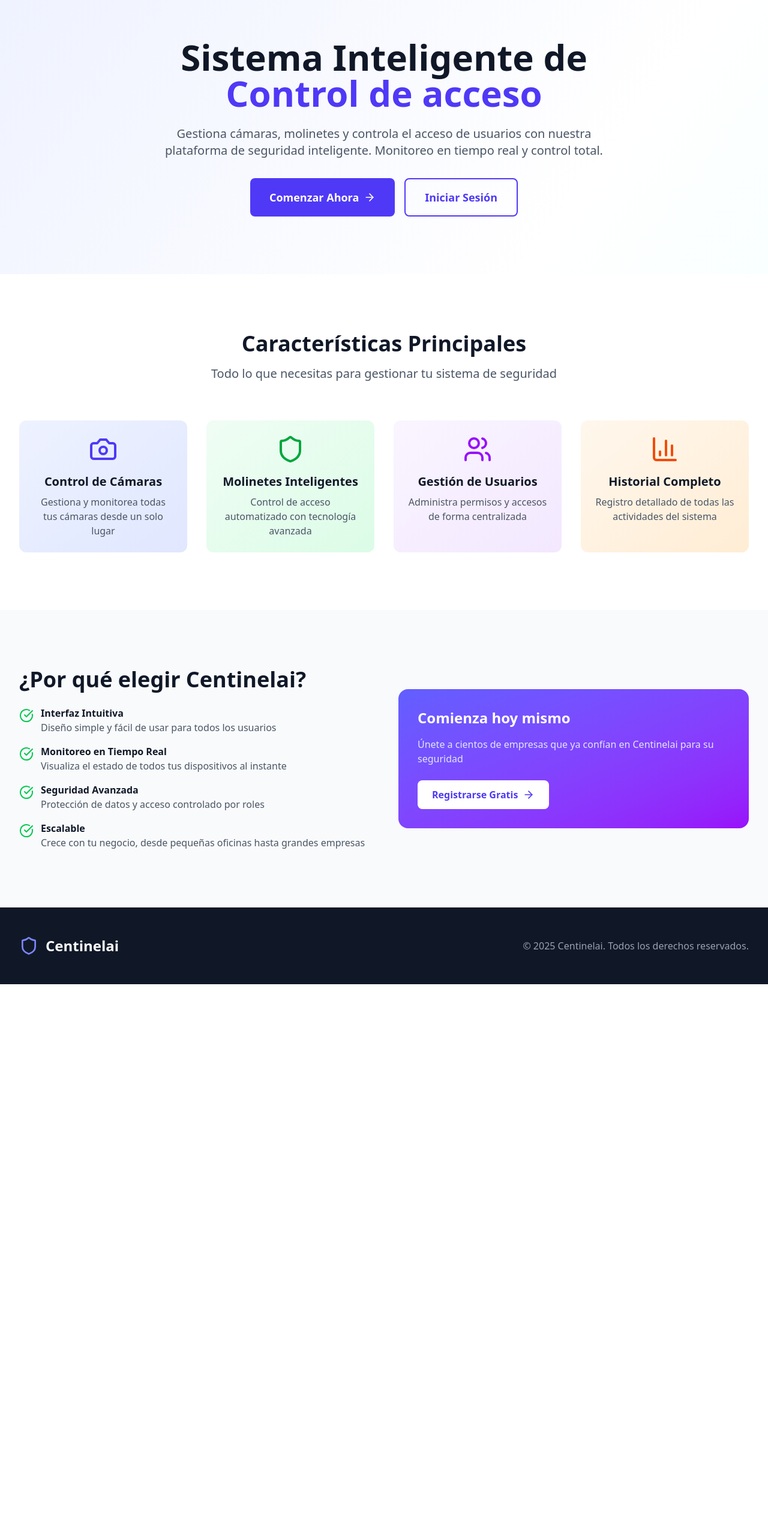
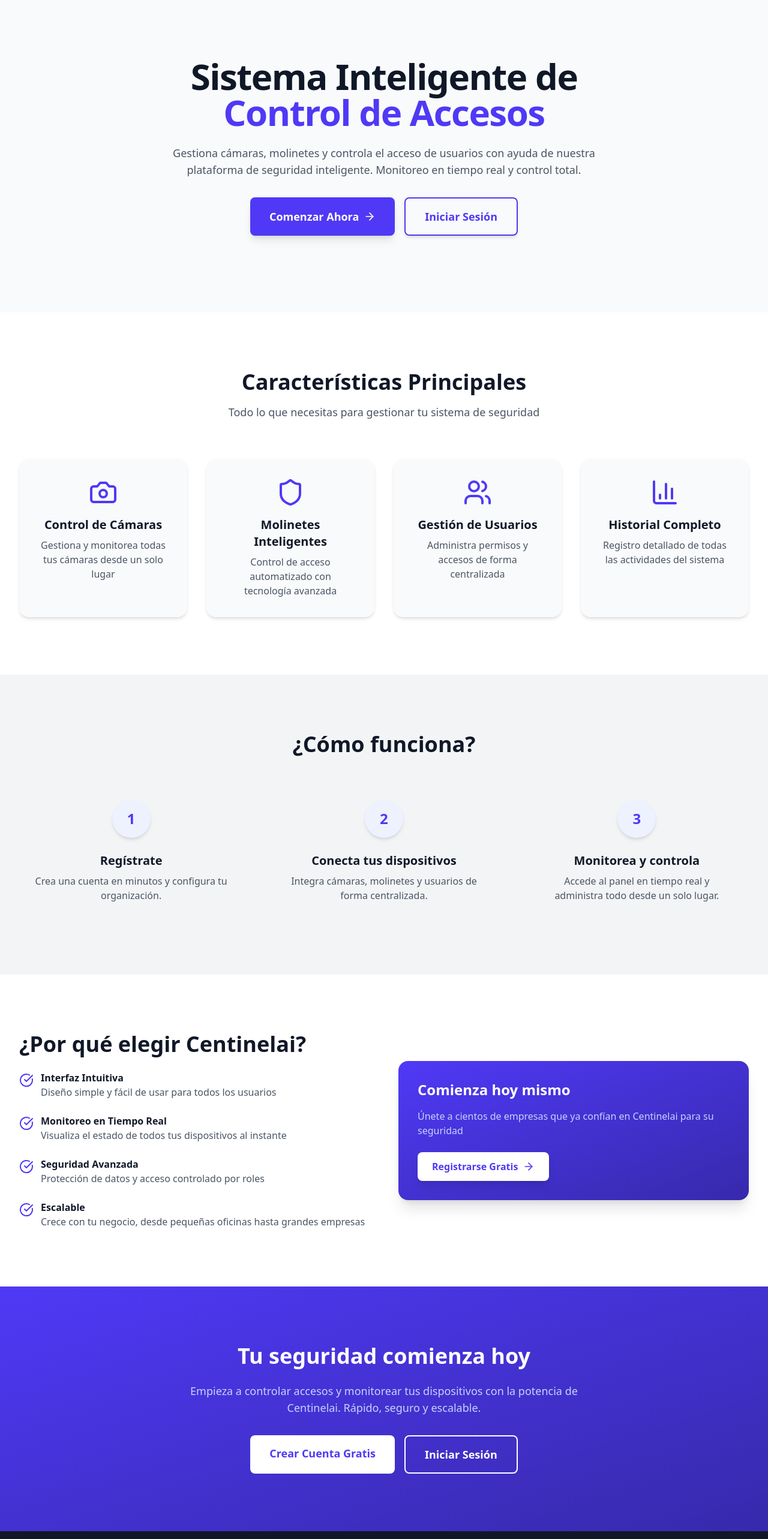
Before and after one commit to m1ca000/CentinelAi2025, a React (Vite) app in the folder Fullstack/Front/: page / in a window 1280 px wide. Shown: the part 100-2666 px from the top of the page at 60% size. Before the commit the page ends 1741 px from the top, so only its background shows below. Built offline with nearby package versions, Linux system fonts and the light colour scheme; no server answers.

Commit message:
fix: Un par de arreglos

```diff
--- a/Fullstack/Front/package.json
+++ b/Fullstack/Front/package.json
@@ -14,6 +14,7 @@
     "@tailwindcss/vite": "^4.1.8",
     "axios": "^1.9.0",
     "dotenv": "^17.2.1",
+    "framer-motion": "^12.23.24",
     "latest": "^0.2.0",
     "lucide-react": "^0.511.0",
     "react": "^19.1.0",
--- a/Fullstack/Front/src/pages/LandingPage.tsx
+++ b/Fullstack/Front/src/pages/LandingPage.tsx
@@ -1,17 +1,34 @@
 import React from 'react';
 import { Link } from 'react-router-dom';
+import { motion } from 'framer-motion';
 import { Shield, Camera, Users, BarChart3, ArrowRight, CheckCircle } from 'lucide-react';
+
+// Variantes de animación para Framer Motion
+const containerVariants = {
+  hidden: { opacity: 0 },
+  visible: {
+    opacity: 1,
+    transition: {
+      staggerChildren: 0.1, // Anima los hijos con un retraso
+    },
+  },
+};
+
+const itemVariants = {
+  hidden: { y: 20, opacity: 0 },
+  visible: { y: 0, opacity: 1, transition: { duration: 0.6 } },
+};
 
 export const LandingPage: React.FC = () => {
   return (
-    <div className="min-h-screen bg-gradient-to-br from-indigo-50 via-white to-cyan-50">
+    <div className="min-h-screen bg-gray-50 text-gray-900">
       {/* Header */}
       <header className="bg-white/80 backdrop-blur-md border-b border-gray-200 sticky top-0 z-50">
         <div className="max-w-7xl mx-auto px-4 sm:px-6 lg:px-8">
           <div className="flex justify-between items-center py-4">
             <div className="flex items-center">
               <Shield className="h-8 w-8 text-indigo-600 mr-3" />
-              <span className="text-2xl font-bold text-gray-900">Centinelai</span>
+              <span className="text-2xl font-bold">Centinelai</span>
             </div>
             <div className="flex items-center space-x-4">
               <Link
@@ -31,132 +48,208 @@
         </div>
       </header>
 
-      {/* Hero Section */}
-      <section className="relative overflow-hidden">
-        <div className="max-w-7xl mx-auto px-4 sm:px-6 lg:px-8 py-24">
+      {/* Seccion de intro */}
+      <motion.section
+        className="relative overflow-hidden py-24 md:py-32"
+        initial="hidden"
+        animate="visible"
+        variants={containerVariants}
+      >
+        <div className="max-w-7xl mx-auto px-4 sm:px-6 lg:px-8">
           <div className="text-center">
-            <h1 className="text-5xl md:text-6xl font-bold text-gray-900 mb-6">
+            <motion.h1 className="text-4xl md:text-6xl font-extrabold mb-6 tracking-tight" variants={itemVariants}>
               Sistema Inteligente de
-              <span className="text-indigo-600 block">Control de acceso</span>
-            </h1>
-            <p className="text-xl text-gray-600 mb-8 max-w-3xl mx-auto">
-              Gestiona cámaras, molinetes y controla el acceso de usuarios con nuestra plataforma
-              de seguridad inteligente. Monitoreo en tiempo real y control total.
-            </p>
-            <div className="flex flex-col sm:flex-row gap-4 justify-center">
+              <span className="text-indigo-600 block">Control de Accesos</span>
+            </motion.h1>
+            <motion.p className="text-lg text-gray-600 mb-8 max-w-3xl mx-auto" variants={itemVariants}>
+              Gestiona cámaras, molinetes y controla el acceso de usuarios con ayuda de nuestra plataforma de seguridad inteligente. Monitoreo en tiempo real y control total.
+            </motion.p>
+            <motion.div className="flex flex-col sm:flex-row gap-4 justify-center" variants={itemVariants}>
               <Link
                 to="/register"
-                className="bg-indigo-600 hover:bg-indigo-700 text-white px-8 py-4 rounded-lg text-lg font-semibold transition-colors flex items-center justify-center"
+                className="bg-indigo-600 hover:bg-indigo-700 text-white px-8 py-4 rounded-lg text-lg font-semibold transition-colors flex items-center justify-center shadow-lg hover:shadow-xl"
               >
                 Comenzar Ahora
                 <ArrowRight className="ml-2 h-5 w-5" />
               </Link>
               <Link
                 to="/login"
-                className="border-2 border-indigo-600 text-indigo-600 hover:bg-indigo-50 px-8 py-4 rounded-lg text-lg font-semibold transition-colors"
+                className="border-2 border-indigo-600 text-indigo-600 hover:bg-indigo-50 px-8 py-4 rounded-lg text-lg font-semibold transition-colors shadow-md"
               >
                 Iniciar Sesión
               </Link>
-            </div>
+            </motion.div>
           </div>
         </div>
-      </section>
+      </motion.section>
 
-      {/* Features Section */}
-      <section className="py-24 bg-white">
+      {/* Seccion de Features */}
+      <motion.section
+        className="py-24 bg-white"
+        initial="hidden"
+        whileInView="visible"
+        viewport={{ once: true, amount: 0.3 }}
+        variants={containerVariants}
+      >
         <div className="max-w-7xl mx-auto px-4 sm:px-6 lg:px-8">
           <div className="text-center mb-16">
-            <h2 className="text-4xl font-bold text-gray-900 mb-4">
+            <motion.h2 className="text-3xl md:text-4xl font-bold mb-4" variants={itemVariants}>
               Características Principales
-            </h2>
-            <p className="text-xl text-gray-600">
+            </motion.h2>
+            <motion.p className="text-lg text-gray-600" variants={itemVariants}>
               Todo lo que necesitas para gestionar tu sistema de seguridad
-            </p>
+            </motion.p>
           </div>
 
           <div className="grid grid-cols-1 md:grid-cols-2 lg:grid-cols-4 gap-8">
-            <div className="text-center p-6 rounded-xl bg-gradient-to-br from-indigo-50 to-indigo-100 hover:shadow-lg transition-shadow">
+            <motion.div className="text-center p-8 rounded-2xl bg-gray-50 hover:bg-white shadow-md hover:shadow-xl transition-all" variants={itemVariants}>
               <Camera className="h-12 w-12 text-indigo-600 mx-auto mb-4" />
-              <h3 className="text-xl font-semibold text-gray-900 mb-2">Control de Cámaras</h3>
+              <h3 className="text-xl font-semibold mb-2">Control de Cámaras</h3>
               <p className="text-gray-600">Gestiona y monitorea todas tus cámaras desde un solo lugar</p>
-            </div>
+            </motion.div>
 
-            <div className="text-center p-6 rounded-xl bg-gradient-to-br from-green-50 to-green-100 hover:shadow-lg transition-shadow">
-              <Shield className="h-12 w-12 text-green-600 mx-auto mb-4" />
-              <h3 className="text-xl font-semibold text-gray-900 mb-2">Molinetes Inteligentes</h3>
+            <motion.div className="text-center p-8 rounded-2xl bg-gray-50 hover:bg-white shadow-md hover:shadow-xl transition-all" variants={itemVariants}>
+              <Shield className="h-12 w-12 text-indigo-600 mx-auto mb-4" />
+              <h3 className="text-xl font-semibold mb-2">Molinetes Inteligentes</h3>
               <p className="text-gray-600">Control de acceso automatizado con tecnología avanzada</p>
-            </div>
+            </motion.div>
 
-            <div className="text-center p-6 rounded-xl bg-gradient-to-br from-purple-50 to-purple-100 hover:shadow-lg transition-shadow">
-              <Users className="h-12 w-12 text-purple-600 mx-auto mb-4" />
-              <h3 className="text-xl font-semibold text-gray-900 mb-2">Gestión de Usuarios</h3>
+            <motion.div className="text-center p-8 rounded-2xl bg-gray-50 hover:bg-white shadow-md hover:shadow-xl transition-all" variants={itemVariants}>
+              <Users className="h-12 w-12 text-indigo-600 mx-auto mb-4" />
+              <h3 className="text-xl font-semibold mb-2">Gestión de Usuarios</h3>
               <p className="text-gray-600">Administra permisos y accesos de forma centralizada</p>
-            </div>
+            </motion.div>
 
-            <div className="text-center p-6 rounded-xl bg-gradient-to-br from-orange-50 to-orange-100 hover:shadow-lg transition-shadow">
-              <BarChart3 className="h-12 w-12 text-orange-600 mx-auto mb-4" />
-              <h3 className="text-xl font-semibold text-gray-900 mb-2">Historial Completo</h3>
+            <motion.div className="text-center p-8 rounded-2xl bg-gray-50 hover:bg-white shadow-md hover:shadow-xl transition-all" variants={itemVariants}>
+              <BarChart3 className="h-12 w-12 text-indigo-600 mx-auto mb-4" />
+              <h3 className="text-xl font-semibold mb-2">Historial Completo</h3>
               <p className="text-gray-600">Registro detallado de todas las actividades del sistema</p>
-            </div>
+            </motion.div>
           </div>
         </div>
-      </section>
+      </motion.section>
 
-      {/* Benefits Section */}
-      <section className="py-24 bg-gray-50">
+      {/* Seccion como funciona */}
+      <motion.section
+        className="py-24 bg-gray-100"
+        initial="hidden"
+        whileInView="visible"
+        viewport={{ once: true, amount: 0.3 }}
+        variants={containerVariants}
+      >
+        <div className="max-w-7xl mx-auto px-4 sm:px-6 lg:px-8 text-center">
+          <motion.h2 className="text-3xl md:text-4xl font-bold mb-12" variants={itemVariants}>¿Cómo funciona?</motion.h2>
+          <div className="grid grid-cols-1 md:grid-cols-3 gap-12">
+            <motion.div className="p-6" variants={itemVariants}>
+              <div className="h-16 w-16 mx-auto flex items-center justify-center rounded-full bg-indigo-50 text-indigo-600 text-2xl font-bold mb-6 shadow-md">1</div>
+              <h3 className="text-xl font-semibold mb-2">Regístrate</h3>
+              <p className="text-gray-600">Crea una cuenta en minutos y configura tu organización.</p>
+            </motion.div>
+            <motion.div className="p-6" variants={itemVariants}>
+              <div className="h-16 w-16 mx-auto flex items-center justify-center rounded-full bg-indigo-50 text-indigo-600 text-2xl font-bold mb-6 shadow-md">2</div>
+              <h3 className="text-xl font-semibold mb-2">Conecta tus dispositivos</h3>
+              <p className="text-gray-600">Integra cámaras, molinetes y usuarios de forma centralizada.</p>
+            </motion.div>
+            <motion.div className="p-6" variants={itemVariants}>
+              <div className="h-16 w-16 mx-auto flex items-center justify-center rounded-full bg-indigo-50 text-indigo-600 text-2xl font-bold mb-6 shadow-md">3</div>
+              <h3 className="text-xl font-semibold mb-2">Monitorea y controla</h3>
+              <p className="text-gray-600">Accede al panel en tiempo real y administra todo desde un solo lugar.</p>
+            </motion.div>
+          </div>
+        </div>
+      </motion.section>
+
+      {/* Seccion de beneficios */}
+      <motion.section
+        className="py-24 bg-white"
+        initial="hidden"
+        whileInView="visible"
+        viewport={{ once: true, amount: 0.3 }}
+        variants={containerVariants}
+      >
         <div className="max-w-7xl mx-auto px-4 sm:px-6 lg:px-8">
           <div className="grid grid-cols-1 lg:grid-cols-2 gap-12 items-center">
-            <div>
-              <h2 className="text-4xl font-bold text-gray-900 mb-6">
+            <motion.div variants={containerVariants}>
+              <motion.h2 className="text-3xl md:text-4xl font-bold mb-6" variants={itemVariants}>
                 ¿Por qué elegir Centinelai?
-              </h2>
-              <div className="space-y-4">
-                <div className="flex items-start">
-                  <CheckCircle className="h-6 w-6 text-green-500 mr-3 mt-1 flex-shrink-0" />
+              </motion.h2>
+              <div className="space-y-6">
+                <motion.div className="flex items-start" variants={itemVariants}>
+                  <CheckCircle className="h-6 w-6 text-indigo-600 mr-3 mt-1 flex-shrink-0" />
                   <div>
-                    <h3 className="font-semibold text-gray-900">Interfaz Intuitiva</h3>
+                    <h3 className="font-semibold">Interfaz Intuitiva</h3>
                     <p className="text-gray-600">Diseño simple y fácil de usar para todos los usuarios</p>
                   </div>
-                </div>
-                <div className="flex items-start">
-                  <CheckCircle className="h-6 w-6 text-green-500 mr-3 mt-1 flex-shrink-0" />
+                </motion.div>
+                <motion.div className="flex items-start" variants={itemVariants}>
+                  <CheckCircle className="h-6 w-6 text-indigo-600 mr-3 mt-1 flex-shrink-0" />
                   <div>
-                    <h3 className="font-semibold text-gray-900">Monitoreo en Tiempo Real</h3>
+                    <h3 className="font-semibold">Monitoreo en Tiempo Real</h3>
                     <p className="text-gray-600">Visualiza el estado de todos tus dispositivos al instante</p>
                   </div>
-                </div>
-                <div className="flex items-start">
-                  <CheckCircle className="h-6 w-6 text-green-500 mr-3 mt-1 flex-shrink-0" />
+                </motion.div>
+                <motion.div className="flex items-start" variants={itemVariants}>
+                  <CheckCircle className="h-6 w-6 text-indigo-600 mr-3 mt-1 flex-shrink-0" />
                   <div>
-                    <h3 className="font-semibold text-gray-900">Seguridad Avanzada</h3>
+                    <h3 className="font-semibold">Seguridad Avanzada</h3>
                     <p className="text-gray-600">Protección de datos y acceso controlado por roles</p>
                   </div>
-                </div>
-                <div className="flex items-start">
-                  <CheckCircle className="h-6 w-6 text-green-500 mr-3 mt-1 flex-shrink-0" />
+                </motion.div>
+                <motion.div className="flex items-start" variants={itemVariants}>
+                  <CheckCircle className="h-6 w-6 text-indigo-600 mr-3 mt-1 flex-shrink-0" />
                   <div>
-                    <h3 className="font-semibold text-gray-900">Escalable</h3>
+                    <h3 className="font-semibold">Escalable</h3>
                     <p className="text-gray-600">Crece con tu negocio, desde pequeñas oficinas hasta grandes empresas</p>
                   </div>
-                </div>
+                </motion.div>
               </div>
-            </div>
-            <div className="bg-gradient-to-br from-indigo-500 to-purple-600 rounded-2xl p-8 text-white">
+            </motion.div>
+            <motion.div className="bg-gradient-to-br from-indigo-600 to-indigo-800 rounded-2xl p-8 text-white shadow-xl" variants={itemVariants}>
               <h3 className="text-2xl font-bold mb-4">Comienza hoy mismo</h3>
-              <p className="text-indigo-100 mb-6">
+              <p className="text-indigo-200 mb-6">
                 Únete a cientos de empresas que ya confían en Centinelai para su seguridad
               </p>
               <Link
                 to="/register"
-                className="bg-white text-indigo-600 hover:bg-gray-100 px-6 py-3 rounded-lg font-semibold transition-colors inline-flex items-center"
+                className="bg-white text-indigo-600 hover:bg-gray-100 px-6 py-3 rounded-lg font-semibold transition-colors inline-flex items-center shadow-lg"
               >
                 Registrarse Gratis
                 <ArrowRight className="ml-2 h-5 w-5" />
               </Link>
-            </div>
+            </motion.div>
           </div>
         </div>
-      </section>
+      </motion.section>
+
+      {/* Seccion de publi */}
+      <motion.section
+        className="py-24 bg-gradient-to-br from-indigo-600 to-indigo-800 text-white text-center"
+        initial={{ opacity: 0, y: 50 }}
+        whileInView={{ opacity: 1, y: 0 }}
+        viewport={{ once: true, amount: 0.5 }}
+        transition={{ duration: 0.8 }}
+      >
+        <div className="max-w-3xl mx-auto px-4">
+          <h2 className="text-4xl font-bold mb-6">Tu seguridad comienza hoy</h2>
+          <p className="text-indigo-200 text-lg mb-8">
+            Empieza a controlar accesos y monitorear tus dispositivos con la potencia de Centinelai. Rápido, seguro y escalable.
+          </p>
+          <div className="flex flex-col sm:flex-row gap-4 justify-center">
+            <Link
+              to="/register"
+              className="bg-white text-indigo-600 hover:bg-gray-100 px-8 py-4 rounded-lg text-lg font-semibold transition-colors"
+            >
+              Crear Cuenta Gratis
+            </Link>
+            <Link
+              to="/login"
+              className="border-2 border-white hover:bg-white/10 px-8 py-4 rounded-lg text-lg font-semibold transition-colors"
+            >
+              Iniciar Sesión
+            </Link>
+          </div>
+        </div>
+      </motion.section>
 
       {/* Footer */}
       <footer className="bg-gray-900 text-white py-12">
@@ -167,7 +260,7 @@
               <span className="text-2xl font-bold">Centinelai</span>
             </div>
             <div className="text-gray-400">
-              © 2025 Centinelai. Todos los derechos reservados.
+              © 2025 Centinelai.
             </div>
           </div>
         </div>
```
Also changed, not shown: Fullstack/Front/src/components/ActivityCard.tsx (+0 -9 lines), Fullstack/Front/src/pages/HomePage.tsx (+1 -8 lines), 1 other file (tests, documents, lock files or other folders).
